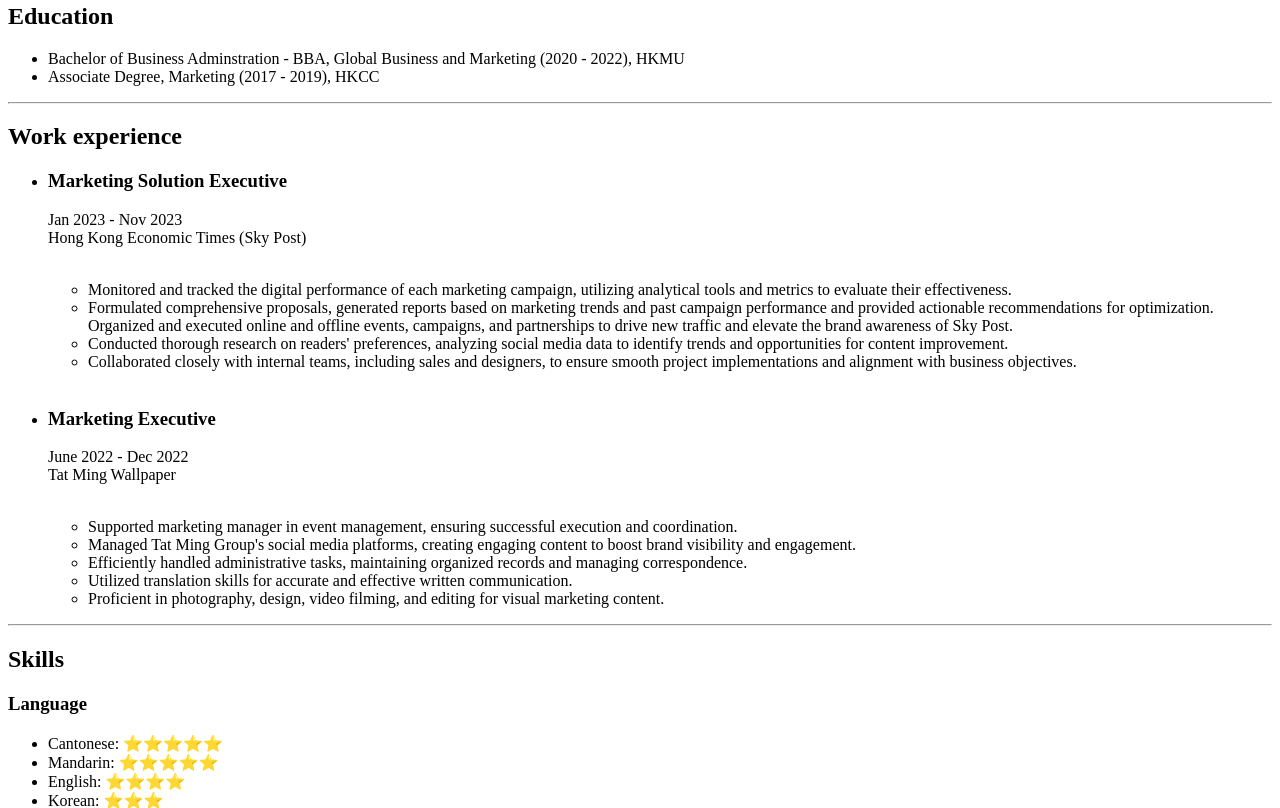
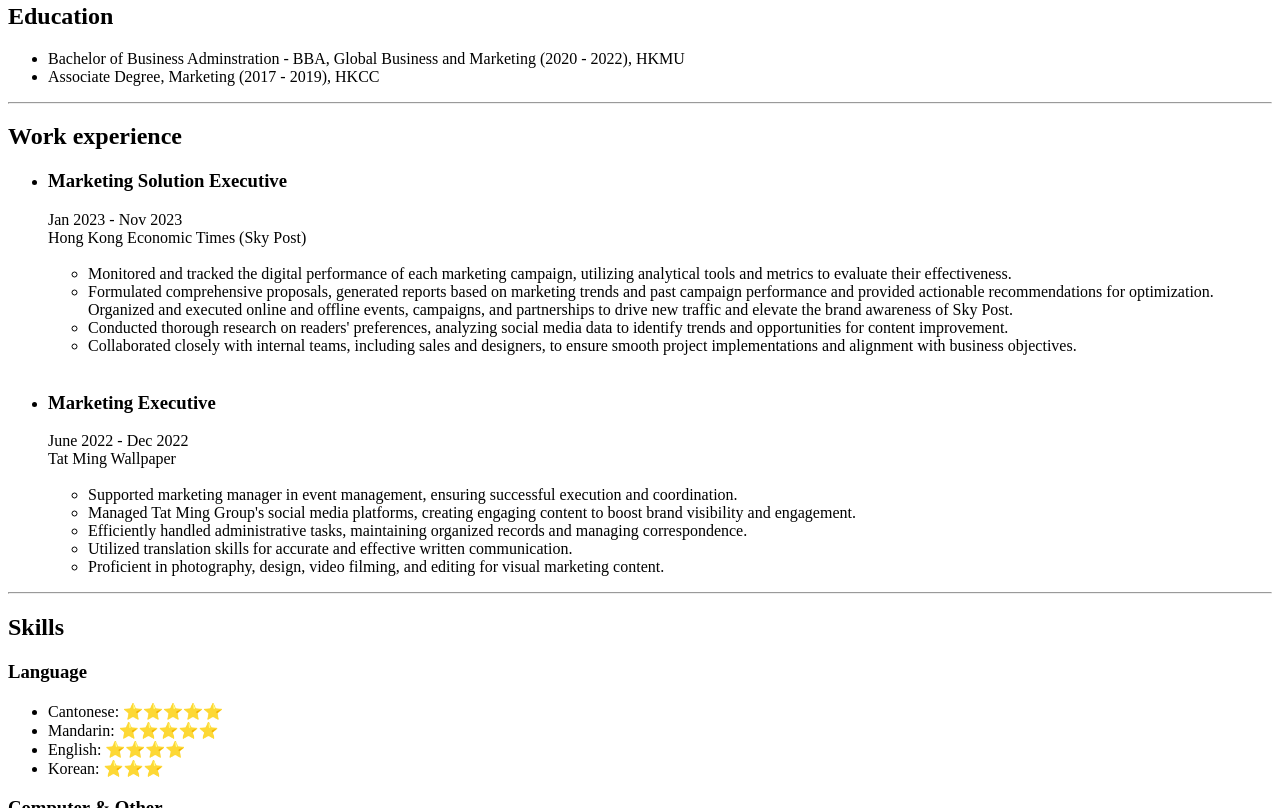
Before and after one commit to Kristenleee/3.1-Instructions-for-Capstone-Project-1---Online-Resume, a plain HTML site: page index.html in a window 1280 px wide. Shown: the part 522-1330 px from the top of the page. Drawn offline with Linux system fonts and the light colour scheme.

Commit message:
deleted <p>

```diff
--- a/index.html
+++ b/index.html
@@ -24,8 +24,8 @@
   <h2>Work experience</h2>
   <ul>
     <li><h3>Marketing Solution Executive</h3></li>
-    <p>Jan 2023 - Nov 2023<br />
-    Hong Kong Economic Times (Sky Post)</p>
+    Jan 2023 - Nov 2023<br />
+    Hong Kong Economic Times (Sky Post)
     <ul>
       <br />
       <li>Monitored and tracked the digital performance of each marketing campaign, utilizing analytical tools and metrics to evaluate their effectiveness.</li>
@@ -34,8 +34,8 @@
       <li>Collaborated closely with internal teams, including sales and designers, to ensure smooth project implementations and alignment with business objectives.</li>
     </ul><br />
     <li><h3>Marketing Executive</h3></li>
-    <p>June 2022 - Dec 2022<br />
-    Tat Ming Wallpaper</p>
+    June 2022 - Dec 2022<br />
+    Tat Ming Wallpaper
     <ul>
       <br />
       <li>Supported marketing manager in event management, ensuring successful execution and coordination.</li>
```
